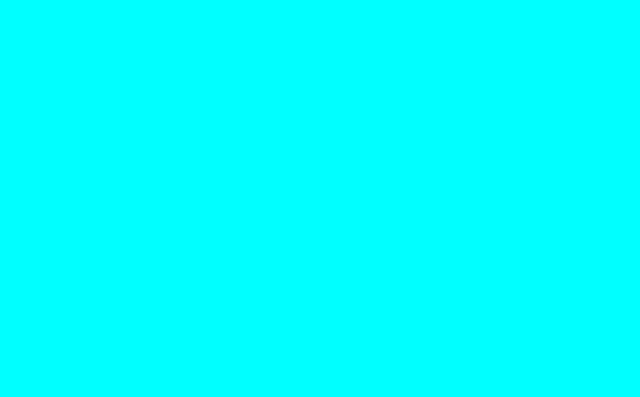
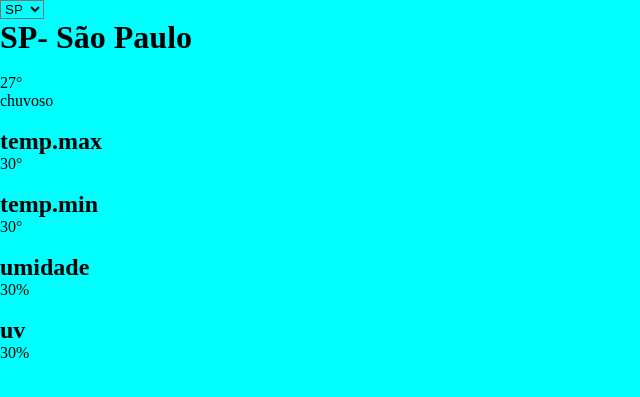
Before and after one commit to joaop0303menino/Previs-o-do-tempo, a Flask app: page / in a window 1280 px wide. Before the commit the part shown is empty. Shown: the top 397 px of the page, without its empty margins (0-640 px from the left). Run offline with Flask 3, Linux system fonts and the light colour scheme.

Commit message:
hoje adicionei ao body 3 estados, e também coloquei img, e dentro da div adicionei div de temperatura max e min, umidade e UV

```diff
--- a/templates/tempo.html
+++ b/templates/tempo.html
@@ -7,6 +7,42 @@
     <link rel="stylesheet" href="/static/tempo.css">
 </head>
 <body>
-    <h1></h1>
+    <select name="" id="">
+        <option value="">SP</option>
+        <option value="">RJ</option>
+        <option value="">MG</option>
+    </select>
+    <img src="" alt="">
+    <div>
+        <h1 id="">SP- São Paulo</h1>
+        <div>
+            <img src="" alt="">
+            <p id="tempo">27°</p>
+            <p id="clima">chuvoso</p>
+        </div>
+        <div>
+            <div>
+                <img src="" alt="">
+                <h2>temp.max</h2>
+                <p id="clima-max">30°</p>
+            </div>
+            <div>
+                <img src="" alt="">
+                <h2>temp.min</h2>
+                <p id="clima-min">30°</p>
+            </div>
+            <div>
+                <img src="" alt="">
+                <h2>umidade</h2>
+                <p id="umidade">30%</p>
+            </div>
+            <div>
+                <img src="" alt="">
+                <h2>uv</h2>
+                <p id="uv">30%</p>
+            </div>
+        </div>
+
+    </div>
 </body>
 </html>
```
